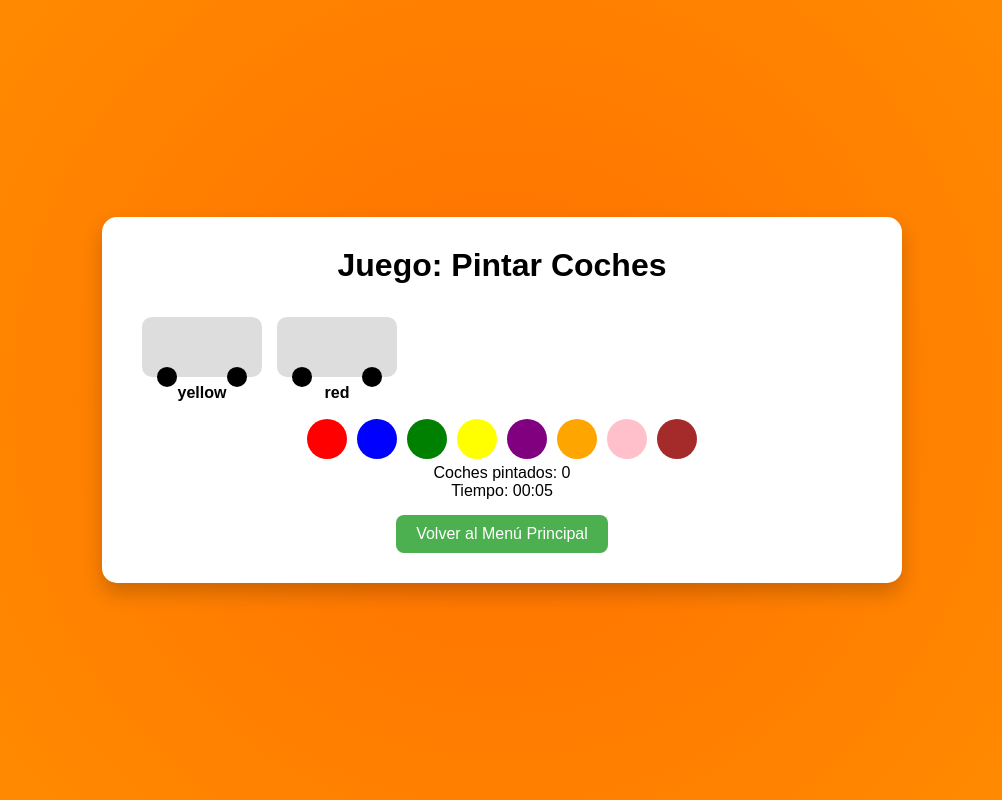
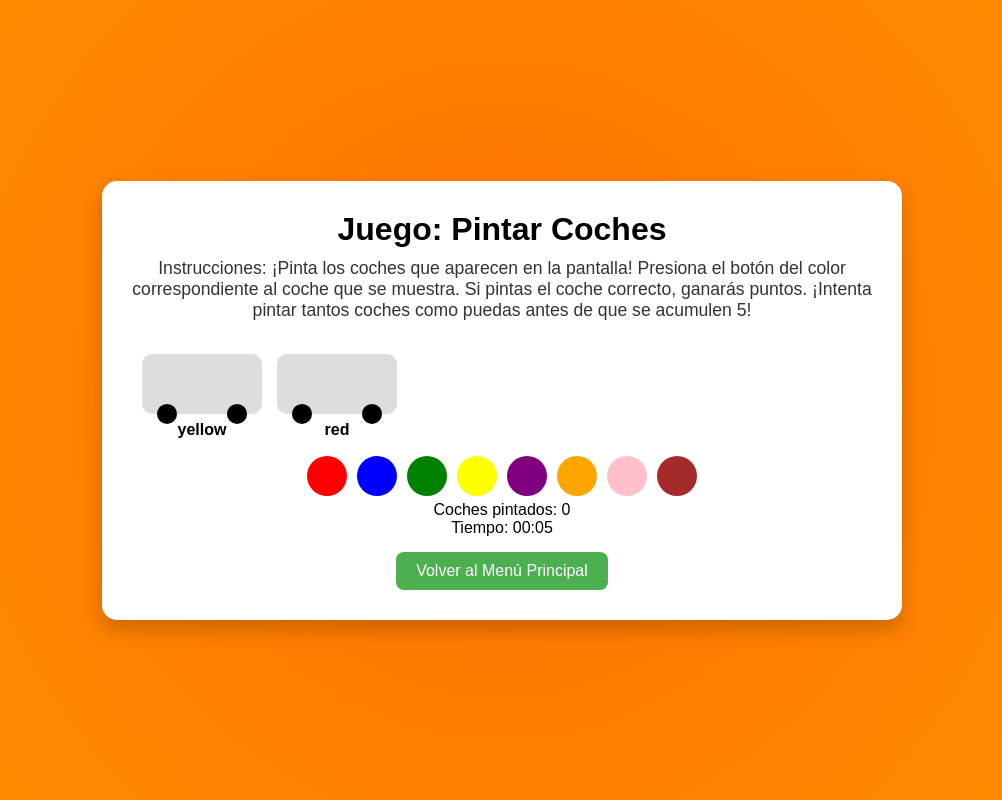
Before and after one commit to EduardoFlores117/Act3_Colas, a plain HTML site: page 2/ejercicio2.html in a window 1280 px wide. Shown: the whole page, without its empty margins (138-1140 px from the left). Drawn offline with Linux system fonts and the light colour scheme; some packages are replaced by stand-ins of ours; a script that the page names is missing.

Commit message:
Update ejercicio2.html

```diff
--- a/2/ejercicio2.html
+++ b/2/ejercicio2.html
@@ -10,6 +10,7 @@
 <body>
     <div class="container">
         <h1>Juego: Pintar Coches</h1>
+        <p class="instrucciones">Instrucciones: ¡Pinta los coches que aparecen en la pantalla! Presiona el botón del color correspondiente al coche que se muestra. Si pintas el coche correcto, ganarás puntos. ¡Intenta pintar tantos coches como puedas antes de que se acumulen 5!</p>
 
         <div id="carro-container" class="carro-container"></div>
 
```
